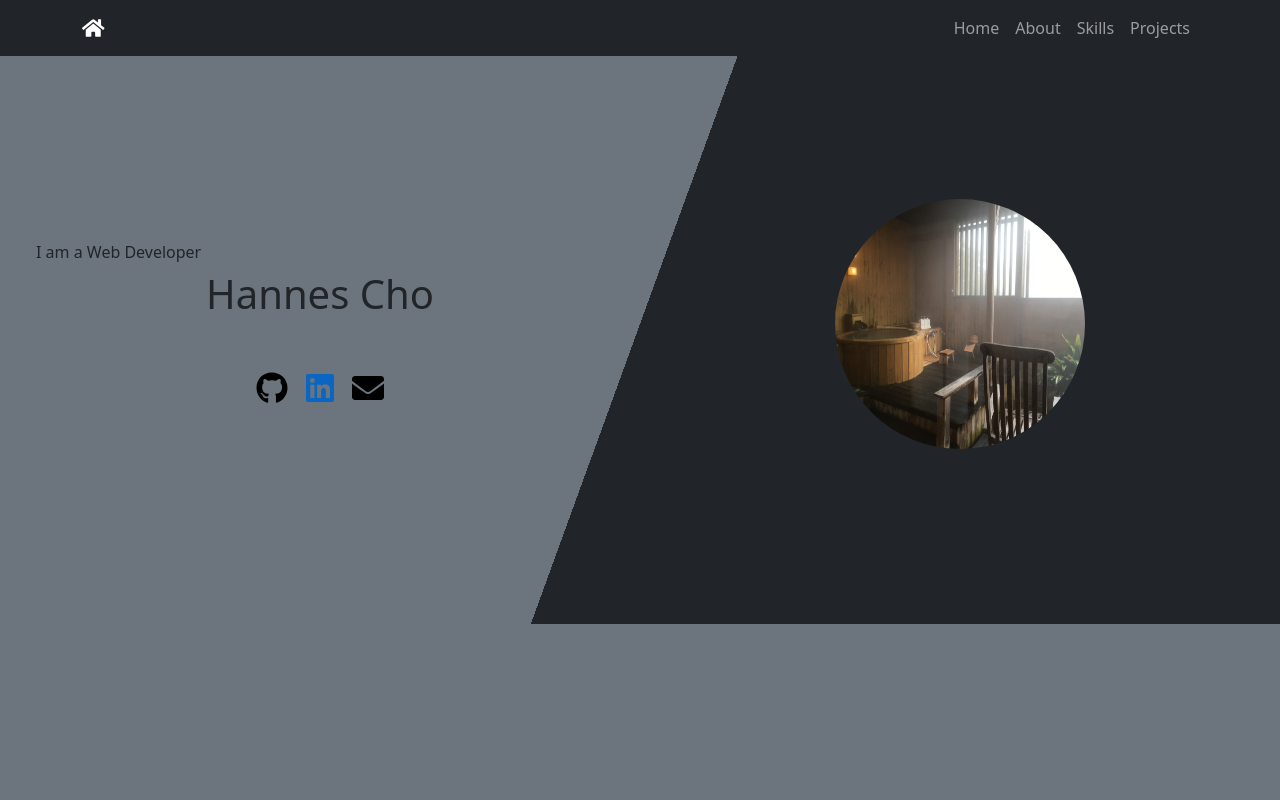
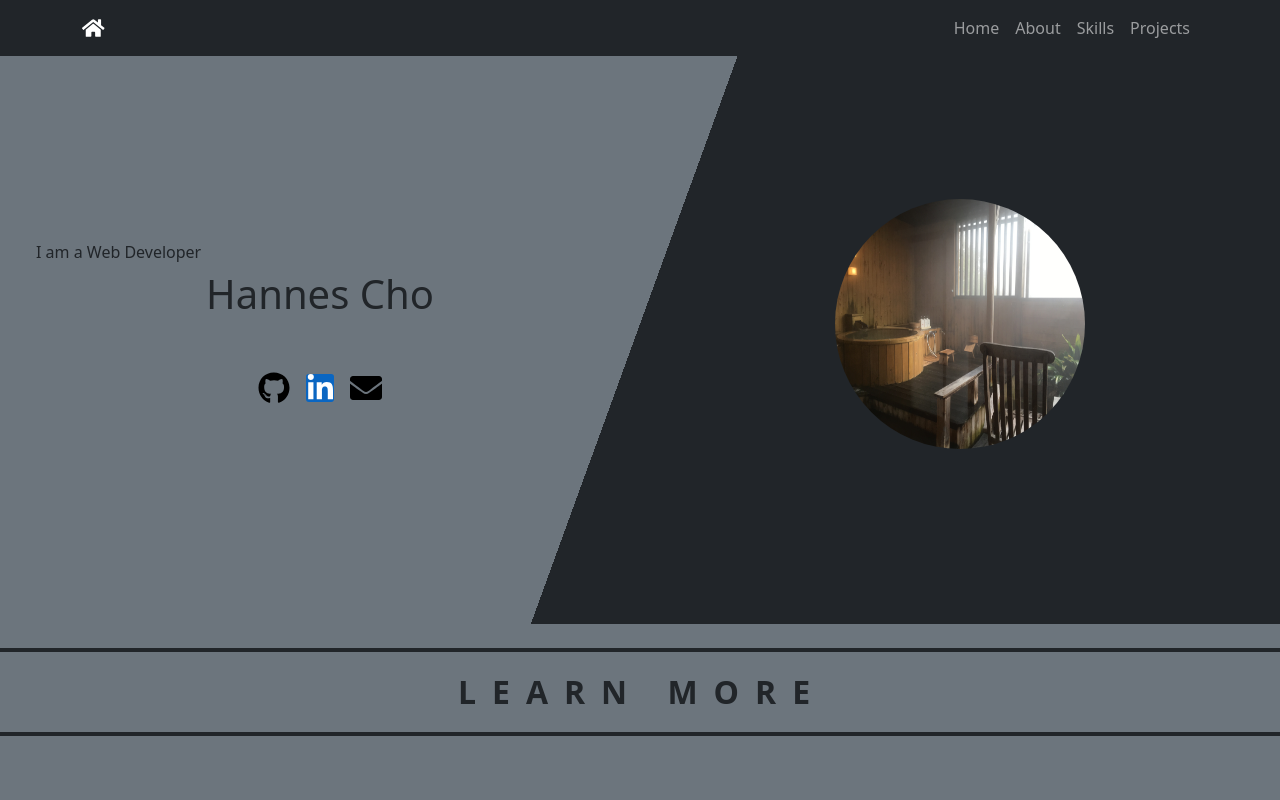
Before and after one commit to HannesCho/main, a React (Create React App) app: page / in a window 1280 px wide. Shown: the top 800 px of the page. Built offline with nearby package versions, Linux system fonts and the light colour scheme.

Commit message:
add learn more

```diff
--- a/src/screens/Home.js
+++ b/src/screens/Home.js
@@ -1,6 +1,10 @@
 import { Col, Container, Row, Image, Card, Button } from "react-bootstrap";
 import { FontAwesomeIcon } from "@fortawesome/react-fontawesome";
-import { faGithub, faLinkedin } from "@fortawesome/free-brands-svg-icons";
+import {
+  faGithub,
+  faLinkedin,
+  faLinkedinIn,
+} from "@fortawesome/free-brands-svg-icons";
 import {
   bgImage,
   htmlIcon,
@@ -94,8 +98,14 @@ function Home() {
                 className="me-3"
               >
                 <FontAwesomeIcon
-                  icon={faLinkedin}
-                  style={{ width: "2rem", height: "2rem", color: "#0A66C2" }}
+                  icon={faLinkedinIn}
+                  style={{
+                    width: "1.8rem",
+                    height: "1.8rem",
+                    color: "white",
+                    backgroundColor: "#0A66C2",
+                    borderRadius: "10%",
+                  }}
                 />
               </a>
               <a href="mailto:hoonsungcho11@gmail.com">
@@ -109,6 +119,15 @@ function Home() {
           <Col className={smallColClass}>
             <Image src={bgImage} width={250} height={250} roundedCircle />
           </Col>
+        </Row>
+        <Row>
+          <Button
+            className="mt-4 pt-3 pb-3 ps-3 text-center text-uppercase text-dark fs-2 fw-bold border border-dark border-4 btn-secondary"
+            style={textStyle}
+            href="#scrollspyHeading1"
+          >
+            Learn More
+          </Button>
         </Row>
       </Container>
       <Row
@@ -307,7 +326,7 @@ function Home() {
             <span className={smallTitles} style={textStyle}>
               PROJECTS
             </span>
-            <Row lg={4} md={3} sm={2} xs={2} xxs={1}>
+            <Row md={3} sm={2} xs={2} xxs={1}>
               {/* ["xxxl", "xxl", "xl", "lg", "md", "sm", "xs", "xxs"] */}
               <Col>
                 <Card style={cardStyle}>
@@ -376,10 +395,6 @@ function Home() {
                 </Card>
               </Col>
             </Row>
-
-            {/* https://honis.herokuapp.com/ */}
-            {/* https://myres-app.herokuapp.com/recipes */}
-            {/* https://hannescho.github.io/my-game-space-strikers/index.html */}
           </Col>
         </Row>
       </Container>
```
